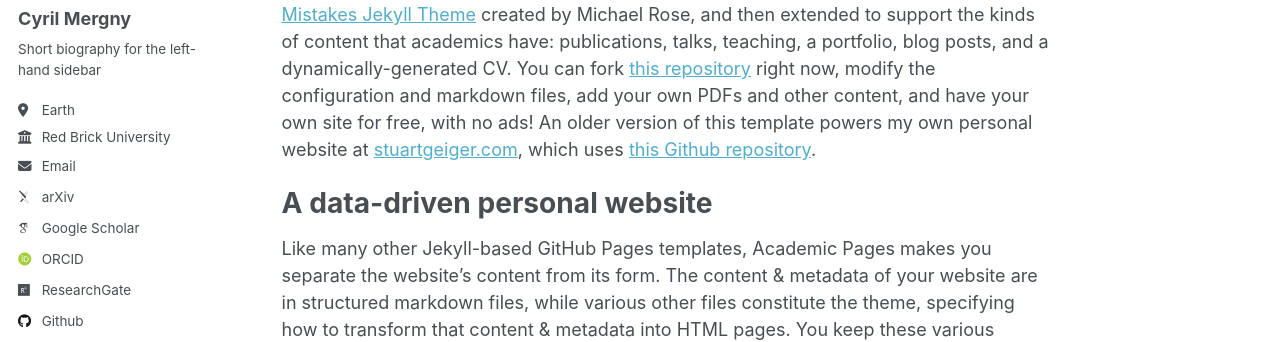
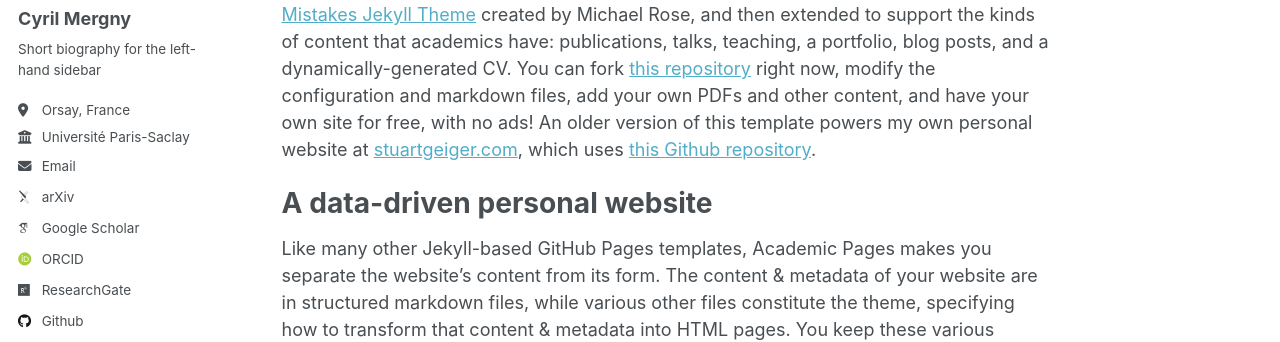
Before and after one commit to cmergny/cmergny.github.io, a Jekyll site: the page built from _pages/about.md, in a window 1280 px wide. Shown: the part 283-625 px from the top of the page. Built offline with Jekyll 4.4.1, drawn with Linux system fonts in a browser that asks for light colours; some web fonts are replaced.

Commit message:
Update _config.yml

```diff
--- a/_config.yml
+++ b/_config.yml
@@ -25,14 +25,14 @@ author:
   name             : "Cyril Mergny"
   pronouns         : # example: "she/her"
   bio              : "Short biography for the left-hand sidebar"
-  location         : "Earth"
-  employer         : "Red Brick University"
+  location         : "Orsay, France"
+  employer         : "Université Paris-Saclay"
   uri              : # URL
   email            : "cyril.mergny@universite-paris-saclay.fr"
 
   # Academic websites
   arxiv            : "https://arxiv.org/search/?searchtype=author&query=Mergny%2C+C"
-  googlescholar    : "https://scholar.google.com/citations?user=PS_CX0AAAAAJ"
+  googlescholar    : "https://scholar.google.com/citations?user=POF7E10AAAAJ&hl=en&oi=ao"
   impactstory      : # URL
   orcid            : "https://orcid.org/0009-0002-1910-6991"
   semantic         : # URL
```
